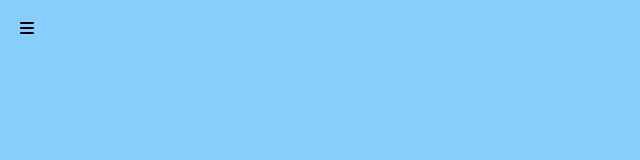
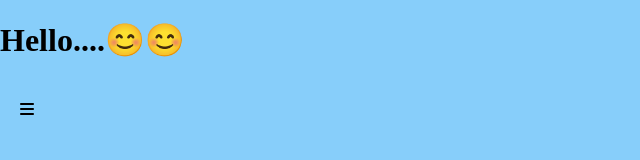
Before and after one commit to archana875/SideBar, a plain HTML site: page index.html in a window 1280 px wide. Shown: the whole page, without its empty margins (0-640 px from the left). Drawn offline with Linux system fonts and the light colour scheme.

Commit message:
heading added

```diff
--- a/index.html
+++ b/index.html
@@ -58,6 +58,7 @@
     </style>
 </head>
 <body>
+    <h1>Hello....😊😊</h1>
     <i class="fa-solid fa-bars hamburger" onclick="openSidebar()" id="hamburger-menu"></i>
     <div class="sidebar" id="sidebar">
         <div class="close-menu" onclick="closeSidebar()">
```
